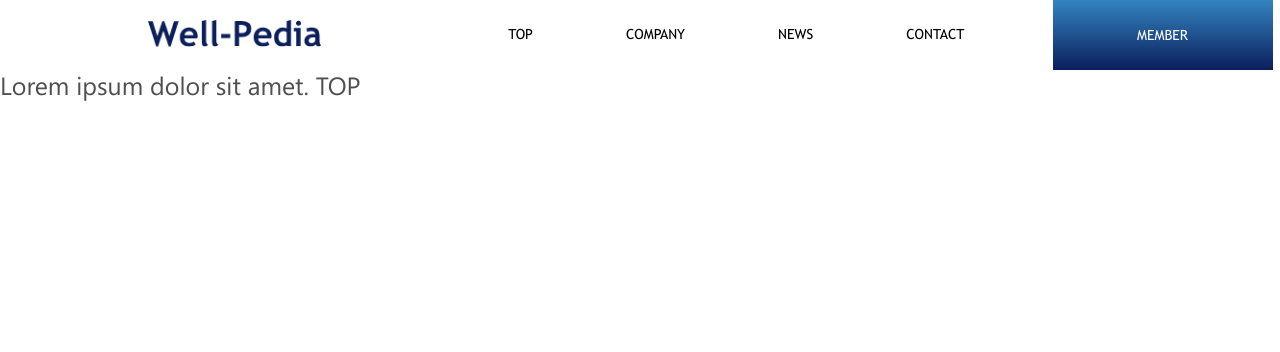
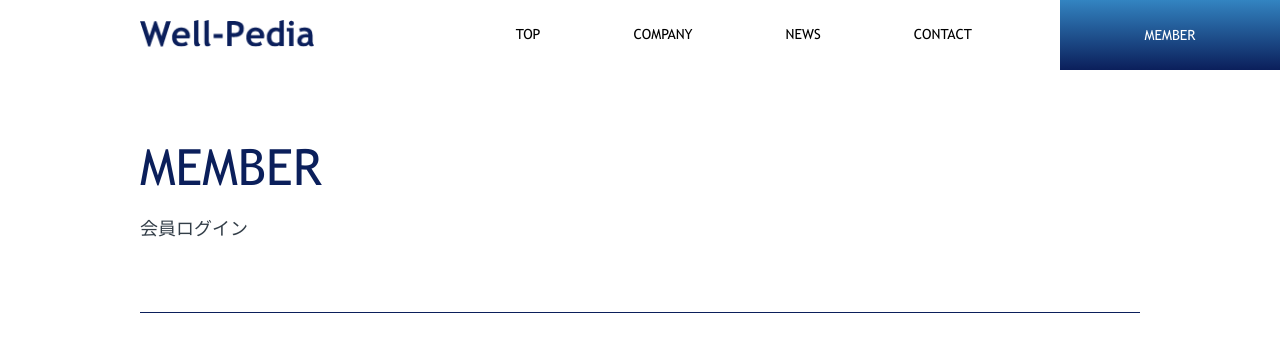
Before and after one commit to nikhilroy2/admin_user_client_login_html, a plain HTML site: page structure.html in a window 1280 px wide. Drawn offline with nearby package versions, Linux system fonts and the light colour scheme.

Commit message:
components css updated

```diff
--- /dev/null
+++ b/css/components/components.scss
@@ -0,0 +1,18 @@
+// ....................Section title Components .................
+.section_title {
+  font-family: trebuc;
+  &.title_border_bottom{
+      border-bottom: 1px solid #0B1F5B;
+  }
+  h1 {
+    font-family: trebuc;
+    &.title_mb{
+        margin-bottom: 2.1rem;
+    }
+  }
+  &.title_padding{
+      padding-top: 6.7rem;
+      padding-bottom: 6.7rem;
+  }
+}
+// ....................Section title Components .................End
--- a/css/global_style/global_style.scss
+++ b/css/global_style/global_style.scss
@@ -50,7 +50,7 @@ body {
 // ...........Section Container..........End
 
 // ..............................Header Style.........................
-.logo_img{
+.logo_img {
   max-height: 2.7rem;
 }
 .navbar {
@@ -88,3 +88,21 @@ body {
 }
 
 // ..............................Header Style.........................End
+
+// ..............................Heading.............................
+h1 {
+  font-size: 5rem;
+}
+h5 {
+  font-size: 1.8rem;
+}
+// ..............................Heading.............................End
+
+// .............................Text, Background classes ............
+.text_primary {
+  color: #0b1f5b;
+}
+.text_48{
+  color: #333E48;
+}
+// .............................Text, Background classes ............End
--- a/structure.html
+++ b/structure.html
@@ -16,6 +16,10 @@
     <!-- global styles -->
     <link rel="stylesheet" href="./css/global_style/global_style.css">
     <!-- global stylesEnd -->
+
+    <!-- Components -->
+    <link rel="stylesheet" href="./css/components/components.css">
+    <!-- ComponentsEnd -->
 </head>
 
 <body>
@@ -25,7 +29,7 @@
             <!-- Navbar -->
             <nav class="navbar navbar-expand-lg navbar-light">
                 <!-- Container wrapper -->
-                <div class="container-fluid">
+                <div class="container-fluid px-0">
                     <!-- Toggle button -->
                     <button class="navbar-toggler" type="button" data-mdb-toggle="collapse"
                         data-mdb-target="#navbarSupportedContent" aria-controls="navbarSupportedContent"
@@ -71,9 +75,17 @@
     <!-- .................................Main.................................. -->
     <main>
         <section>
-            <h1>
-                Lorem ipsum dolor sit amet. TOP
-            </h1>
+            <div class="section_container container_left_helper container_right_helper">
+                <div class="section_title title_padding title_border_bottom">
+                    <h1 class="text_primary title_mb">
+                        MEMBER
+                    </h1>
+                    <h5 class="text_48">
+                        会員ログイン
+                    </h5>
+                </div>
+            </div>
+
         </section>
     </main>
     <!-- .................................Main..................................End -->
```
Also changed, not shown: css/components/components.css (added), css/global_style/global_style.css, 2 other files.
